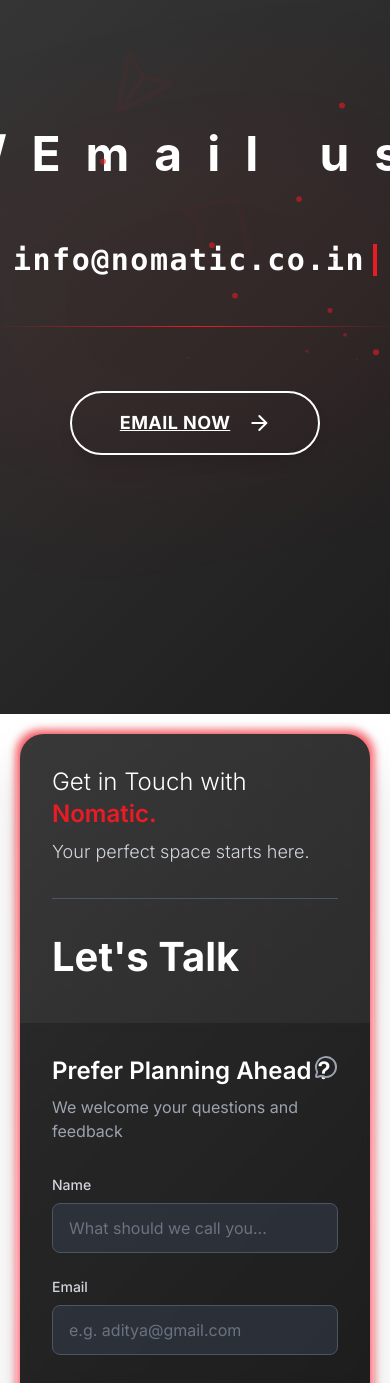
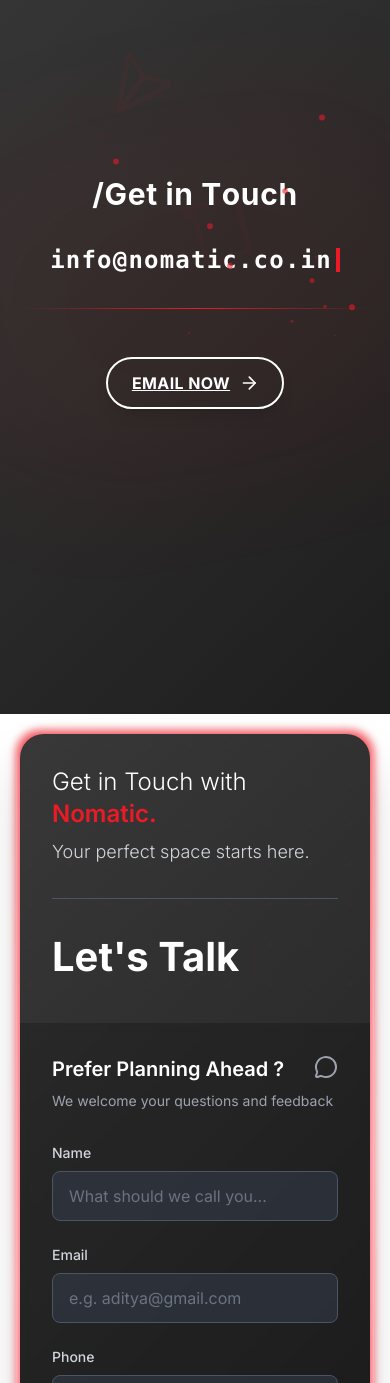
Before and after one commit to hexs00si/nomatic-kitchen, a Next.js app: page /contact in a window 390 px wide. Shown: the part 130-1513 px from the top of the page. Built offline with nearby package versions, Linux system fonts and the light colour scheme.

Commit message:
Made EmailSection and LetsTalkCard responsive

```diff
--- a/src/components/sections/EmailSection.js
+++ b/src/components/sections/EmailSection.js
@@ -145,35 +145,24 @@ export default function EmailSection() {
         <div className="absolute bottom-1/4 right-1/4 w-96 h-96 bg-[#EB1B26] rounded-full blur-3xl animate-pulse" />
       </div>
 
-      <div className="text-center space-y-16 max-w-6xl mx-auto relative z-10">
-        {/* Animated heading */}
+      <div className="text-center space-y-8 md:space-y-16 max-w-6xl mx-auto relative z-10 w-full">
+        {/* Animated heading - Fixed to stay on one line */}
         <motion.div
           initial={{ opacity: 0 }}
           animate={{ opacity: 1 }}
           transition={{ duration: 0.8 }}
-          className="space-y-8"
+          className="space-y-4 md:space-y-8 w-full overflow-hidden"
         >
           <h1
             ref={headingRef}
-            className="text-5xl md:text-7xl lg:text-8xl font-sf-pro-expanded text-white flex items-center justify-center gap-6"
+            className="text-3xl xs:text-4xl sm:text-5xl md:text-6xl lg:text-7xl xl:text-7xl font-sf-pro-expanded text-white whitespace-nowrap px-2"
           >
-            <span className="text-[#EB1B26]">/</span>
-            Email us
-            <motion.div
-              animate={{ rotate: 360 }}
-              transition={{
-                duration: 20,
-                repeat: Infinity,
-                ease: "linear"
-              }}
-            >
-              <Mail className="w-12 h-12 md:w-16 md:h-16 lg:w-20 lg:h-20 text-[#EB1B26]" />
-            </motion.div>
+            <span className="text-[#EB1B26]">/</span>Get in Touch
           </h1>
         </motion.div>
 
         {/* Enhanced email display with cursor */}
-        <div className="space-y-12">
+        <div className="space-y-8 md:space-y-12">
           <motion.div
             className="relative flex items-center justify-center"
             initial={{ opacity: 0, scale: 0.9 }}
@@ -182,13 +171,13 @@ export default function EmailSection() {
           >
             <div
               ref={emailTextRef}
-              className="text-3xl md:text-5xl lg:text-7xl font-mono font-bold text-white tracking-wider select-none"
+              className="text-2xl sm:text-3xl md:text-4xl lg:text-5xl xl:text-6xl font-mono font-bold text-white tracking-wider select-none overflow-hidden"
               style={{ minHeight: '1.2em' }}
             >
               {emailText}
             </div>
             <span
-              className={`inline-block w-1 md:w-1.5 lg:w-2 h-8 md:h-12 lg:h-16 bg-[#EB1B26] ml-2 transition-opacity duration-300 ${showCursor ? 'opacity-100' : 'opacity-0'}`}
+              className={`inline-block w-1 sm:w-1.5 md:w-2 h-6 sm:h-8 md:h-10 lg:h-12 xl:h-14 bg-[#EB1B26] ml-1 sm:ml-2 transition-opacity duration-300 ${showCursor ? 'opacity-100' : 'opacity-0'}`}
             />
           </motion.div>
 
@@ -201,15 +190,16 @@ export default function EmailSection() {
           />
         </div>
 
-        {/* RESTORED: Previous Email Now button style */}
+        {/* Email Now button */}
         <motion.div
           initial={{ opacity: 0, y: 30 }}
           animate={{ opacity: 1, y: 0 }}
           transition={{ duration: 0.8, delay: 3 }}
+          className="pt-4 md:pt-0"
         >
           <motion.button
             onClick={handleEmailClick}
-            className="group relative inline-flex items-center gap-4 bg-transparent border-2 border-white text-white px-12 py-4 md:px-16 md:py-6 rounded-full font-bold text-lg md:text-xl uppercase tracking-wide transition-all duration-300 hover:bg-white hover:text-[#383838] shadow-lg hover:shadow-[0_10px_40px_rgba(255,255,255,0.2)]"
+            className="group relative inline-flex items-center gap-2 sm:gap-3 bg-transparent border-2 border-white text-white px-6 py-3 sm:px-10 sm:py-4 md:px-14 md:py-5 lg:px-16 lg:py-6 rounded-full font-bold text-base sm:text-lg md:text-xl uppercase tracking-wide transition-all duration-300 hover:bg-white hover:text-[#383838] shadow-lg hover:shadow-[0_10px_40px_rgba(255,255,255,0.2)]"
             whileHover={{
               scale: 1.05,
               boxShadow: "0 10px 40px rgba(255, 255, 255, 0.3)"
@@ -230,7 +220,7 @@ export default function EmailSection() {
                 ease: "easeInOut"
               }}
             >
-              <ArrowRight className="h-6 w-6 md:h-8 md:w-8" />
+              <ArrowRight className="h-5 w-5 sm:h-6 sm:w-6 md:h-7 md:w-7 lg:h-8 lg:w-8" />
             </motion.div>
 
             {/* Button background glow */}
--- a/src/components/sections/LetsTalkCard.js
+++ b/src/components/sections/LetsTalkCard.js
@@ -1,6 +1,3 @@
-// Implement the Emailservice using sendgrid
-// Change the background to maintain UI consistency as well
-
 "use client"
 
 import React, { useState, useEffect, useRef } from "react"
@@ -256,10 +253,15 @@ export default function LetsTalkCard() {
                   transition={{ duration: 0.8, delay: 0.4 }}
                   className="h-full flex flex-col"
                 >
-                  {/* Form header */}
+                  {/* Form header with responsive flex for mobile - REMOVED redundant icon */}
                   <div className="mb-8">
-                    <h3 className="text-2xl font-semibold text-white mb-2">Prefer Planning Ahead ?</h3>
-                    <p className="text-gray-400">We welcome your questions and feedback</p>
+                    <div className="flex flex-wrap items-center gap-2 sm:gap-3">
+                      <h3 className="text-xl sm:text-2xl font-semibold text-white">
+                        Prefer Planning Ahead ?
+                      </h3>
+                      {/* REMOVED: The redundant rotating MessageCircle icon */}
+                    </div>
+                    <p className="text-gray-400 text-sm sm:text-base mt-2">We welcome your questions and feedback</p>
                   </div>
 
                   {/* Enhanced form with spacing animations */}
```
